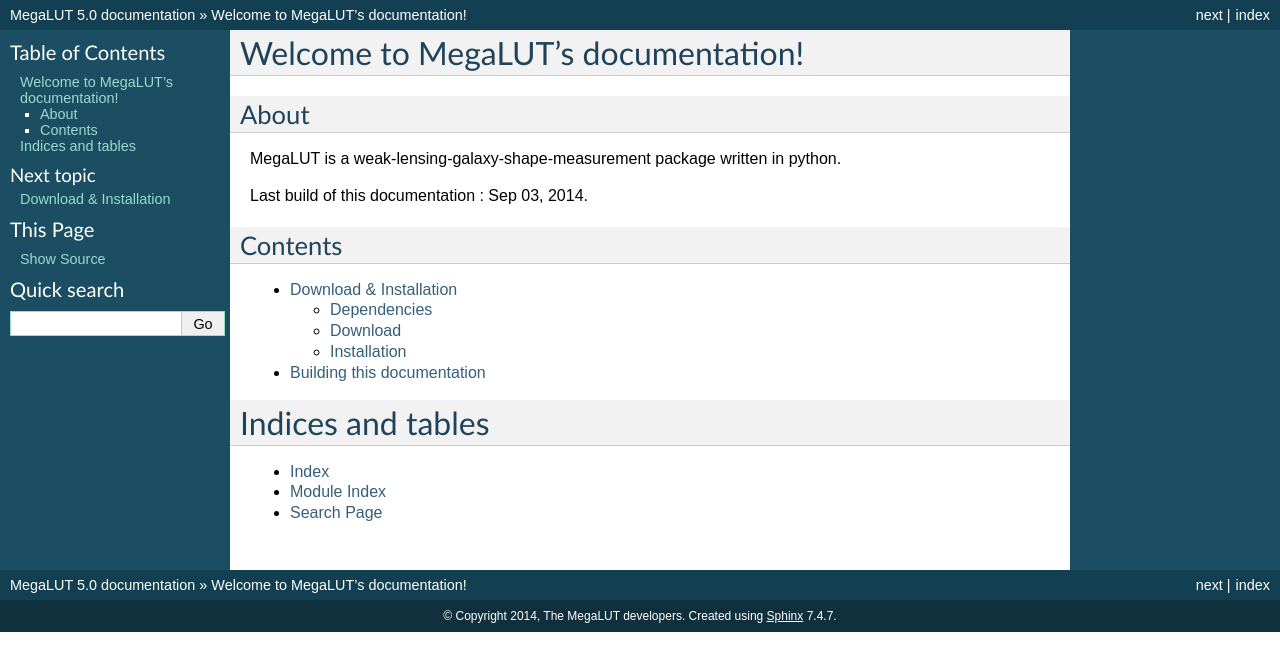
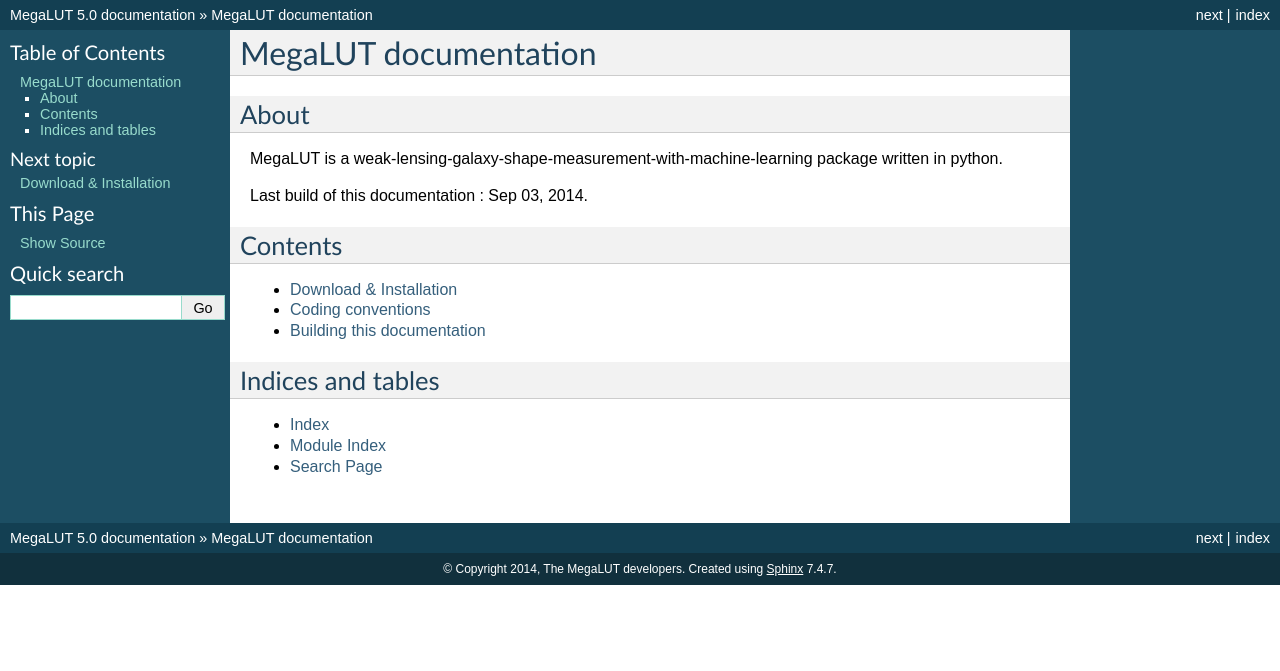
Before and after one commit to megalut/megalut, a Sphinx documentation site: the page built from sphinx/source/index.rst, in a window 1280 px wide. Shown: the top 671 px of the page. Built offline with Sphinx 7.4.7, drawn with Linux system fonts in a browser that asks for light colours; pages that are not in the unit, such as notebooks, are missing from menus.

Commit message:
Adding coding convention + minor other fixes

```diff
--- a/sphinx/source/index.rst
+++ b/sphinx/source/index.rst
@@ -3,13 +3,13 @@
    You can adapt this file completely to your liking, but it should at least
    contain the root `toctree` directive.
 
-Welcome to MegaLUT's documentation!
-===================================
+MegaLUT documentation
+=====================
 
 About
 -----
 
-MegaLUT is a weak-lensing-galaxy-shape-measurement package written in python.
+MegaLUT is a weak-lensing-galaxy-shape-measurement-with-machine-learning package written in python.
 
 Last build of this documentation : |today|.
 
@@ -20,15 +20,16 @@
 
 
 .. toctree::
-	:maxdepth: 2
+	:maxdepth: 1
 
 	installation
+	coding
 	howtodoc
 	Autogenerated Full API <apidoc/megalut>
 
 
 Indices and tables
-==================
+------------------
 
 * :ref:`genindex`
 * :ref:`modindex`
```
Also changed, not shown: sphinx/source/coding.rst (added, +35 -0 lines).
